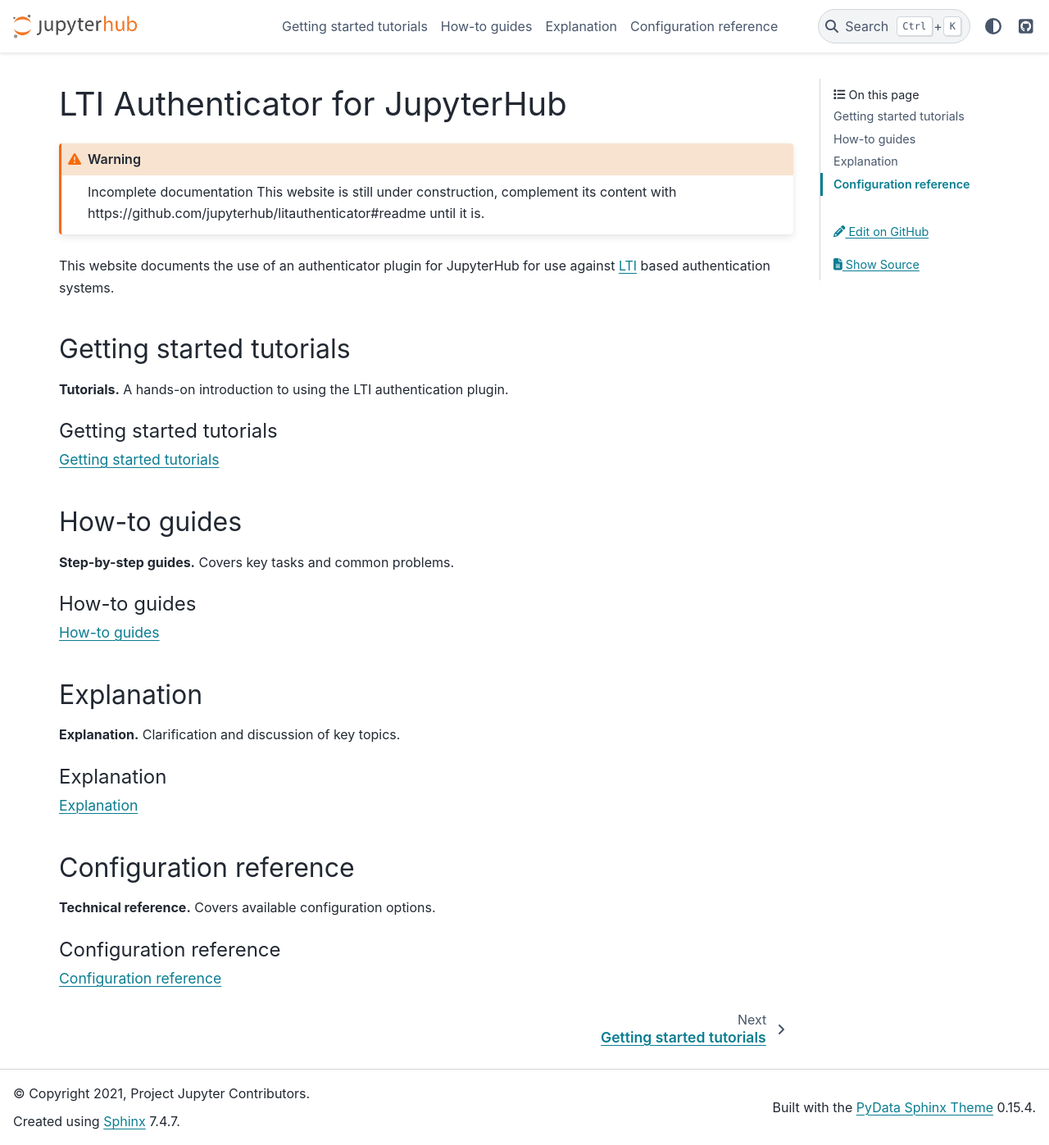
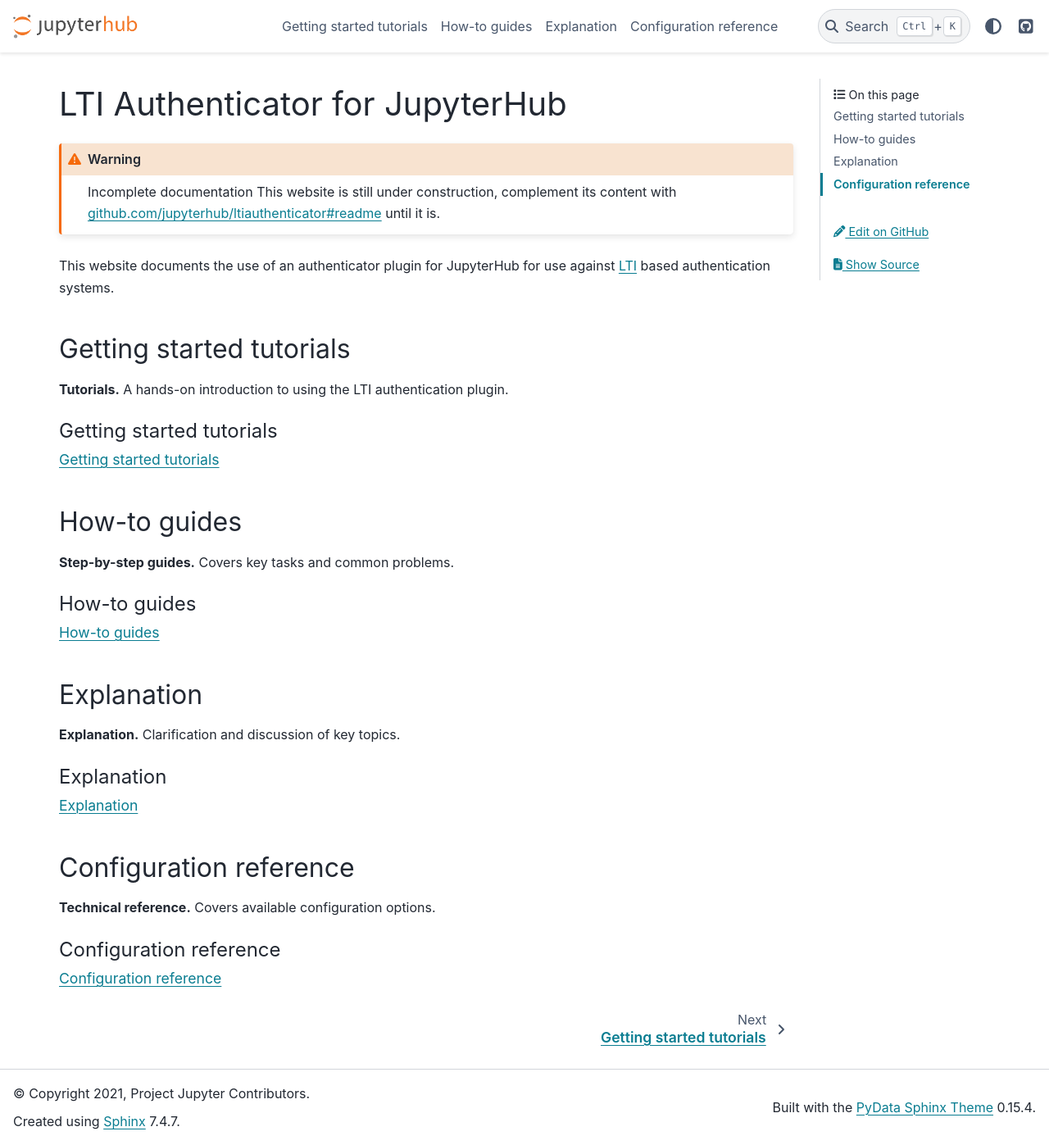
Before and after one commit to jupyterhub/ltiauthenticator, a Sphinx documentation site: the page built from docs/source/index.md, in a window 1280 px wide and 1397 px high. Shown: the whole window at 82% size. Built offline with Sphinx 7.4.7 and the PyData theme 0.15.4, drawn with Linux system fonts in a browser that asks for light colours.

Commit message:
Linkify and fix typo in URL (lit -> lti)

````diff
--- a/docs/source/index.md
+++ b/docs/source/index.md
@@ -1,7 +1,7 @@
 # LTI Authenticator for JupyterHub
 
 ```{warning} Incomplete documentation
-This website is still under construction, complement its content with https://github.com/jupyterhub/litauthenticator#readme until it is.
+This website is still under construction, complement its content with [github.com/jupyterhub/ltiauthenticator#readme](https://github.com/jupyterhub/ltiauthenticator#readme) until it is.
 ```
 
 This website documents the use of an authenticator plugin for JupyterHub for use
````
